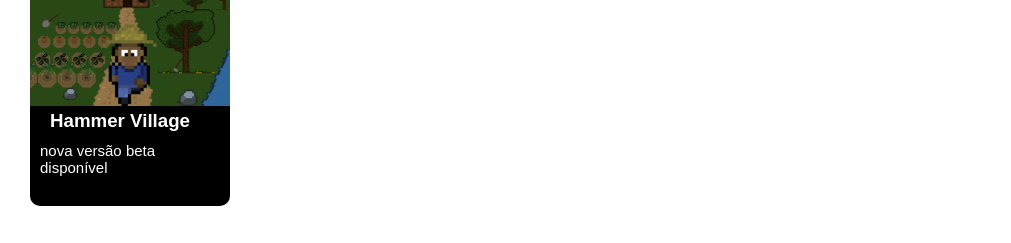
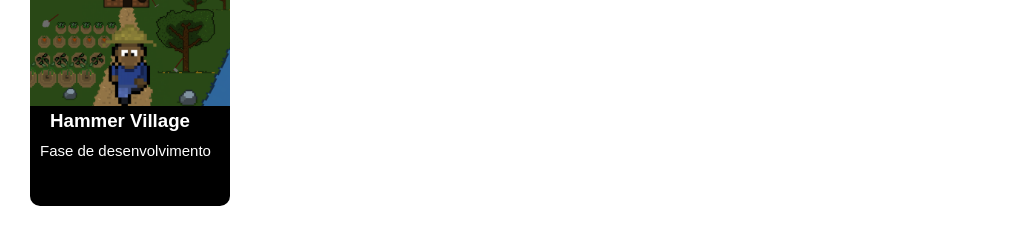
Before and after one commit to mixiricagui/Site-Tarcks, a plain HTML site: page index.html in a window 1280 px wide. Shown: the part 920-1163 px from the top of the page, without its empty margins (0-1011 px from the left). Drawn offline with Linux system fonts and the light colour scheme.

Commit message:
reajuste

```diff
--- a/index.html
+++ b/index.html
@@ -32,7 +32,7 @@
                 <a href="HammerVilage.html">
                     <img src="imagens/hammer village/HAMMER VILLAGE (post).png" alt="LONE WOLF">
                     <h3>Hammer Village</h3>
-                    <p>nova versão beta disponível <br><br>
+                    <p>Fase de desenvolvimento <br><br>
                     </p>
             </a>
 
```
Also changed, not shown: imagens/tarcksgames/PERFIL/teste Play story.jpeg (added).
